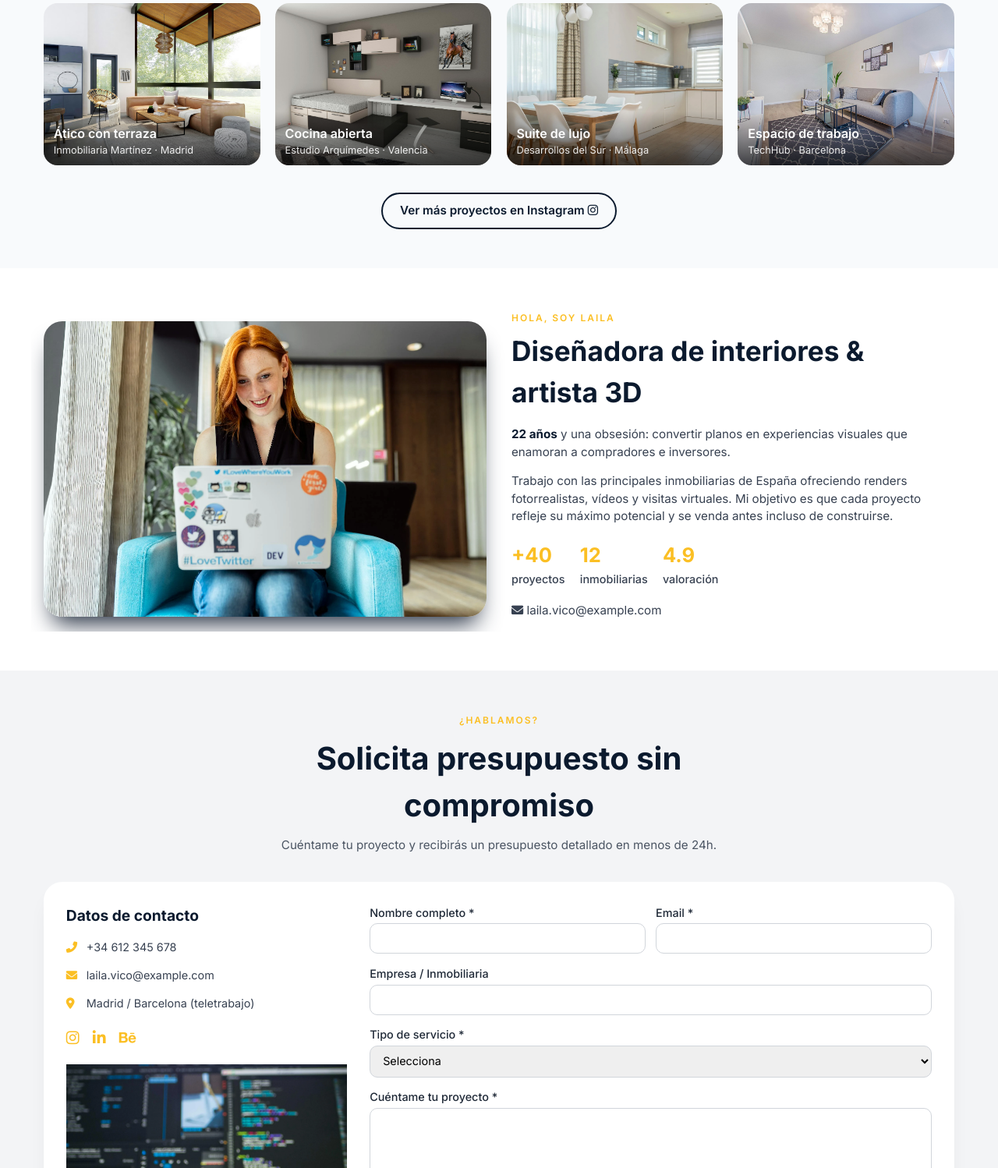
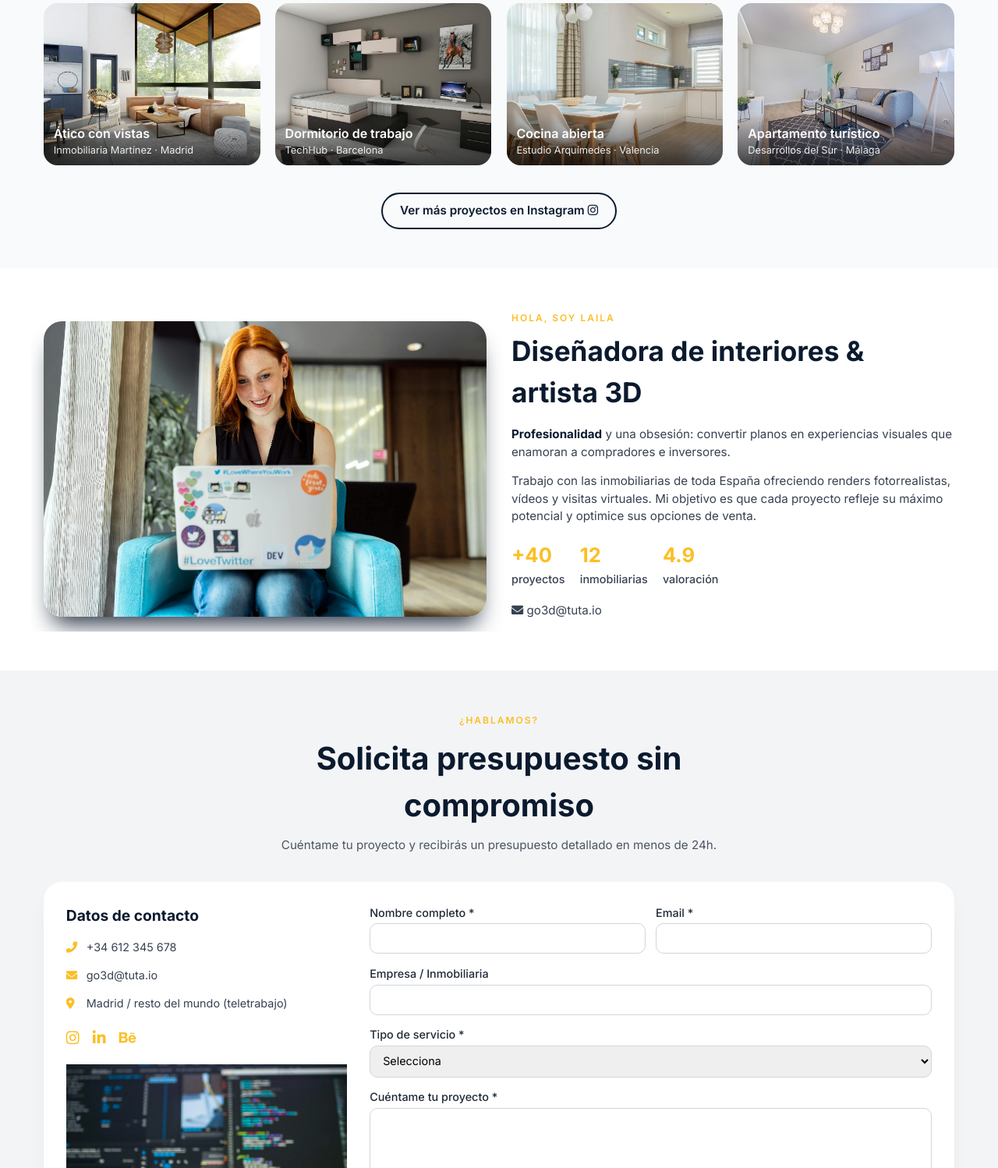
Before and after one commit to lailavico/go3d, a plain HTML site: page index.html in a window 1280 px wide. Shown: the part 1325-2823 px from the top of the page at 78% size. Drawn offline with Linux system fonts and the light colour scheme.

Commit message:
pictures updated

```diff
--- a/index.html
+++ b/index.html
@@ -94,29 +94,29 @@
         <div class="proyecto-item">
           <img src="images/proyecto1.jpg" alt="Salón moderno" onerror="this.src='https://placehold.co/600x400/1e293b/facc15?text=Salón+Minimalista'">
           <div class="proyecto-info">
-            <h3>Ático con terraza</h3>
+            <h3>Ático con vistas</h3>
             <p>Inmobiliaria Martínez · Madrid</p>
           </div>
         </div>
         <div class="proyecto-item">
           <img src="images/proyecto2.jpg" alt="Cocina" onerror="this.src='https://placehold.co/600x400/2d3a4a/facc15?text=Cocina+Nórdica'">
           <div class="proyecto-info">
+            <h3>Dormitorio de trabajo</h3>
+            <p>TechHub · Barcelona</p>
+          </div>
+        </div>
+        <div class="proyecto-item">
+          <img src="images/proyecto3.jpg" alt="Dormitorio" onerror="this.src='https://placehold.co/600x400/1e293b/facc15?text=Dormitorio+Principal'">
+          <div class="proyecto-info">
             <h3>Cocina abierta</h3>
             <p>Estudio Arquímedes · Valencia</p>
           </div>
         </div>
         <div class="proyecto-item">
-          <img src="images/proyecto3.jpg" alt="Dormitorio" onerror="this.src='https://placehold.co/600x400/1e293b/facc15?text=Dormitorio+Principal'">
-          <div class="proyecto-info">
-            <h3>Suite de lujo</h3>
-            <p>Desarrollos del Sur · Málaga</p>
-          </div>
-        </div>
-        <div class="proyecto-item">
           <img src="images/proyecto4.jpg" alt="Oficina" onerror="this.src='https://placehold.co/600x400/2d3a4a/facc15?text=Oficina+Corporativa'">
           <div class="proyecto-info">
-            <h3>Espacio de trabajo</h3>
-            <p>TechHub · Barcelona</p>
+            <h3>Apartamento turístico</h3>
+            <p>Desarrollos del Sur · Málaga</p>
           </div>
         </div>
       </div>
@@ -135,14 +135,14 @@
       <div class="sobre-mi-texto">
         <span class="section-subtitle">HOLA, SOY LAILA</span>
         <h2>Diseñadora de interiores & artista 3D</h2>
-        <p><strong>22 años</strong> y una obsesión: convertir planos en experiencias visuales que enamoran a compradores e inversores.</p>
-        <p>Trabajo con las principales inmobiliarias de España ofreciendo renders fotorrealistas, vídeos y visitas virtuales. Mi objetivo es que cada proyecto refleje su máximo potencial y se venda antes incluso de construirse.</p>
+        <p><strong>Profesionalidad</strong> y una obsesión: convertir planos en experiencias visuales que enamoran a compradores e inversores.</p>
+        <p>Trabajo con las inmobiliarias de toda España ofreciendo renders fotorrealistas, vídeos y visitas virtuales. Mi objetivo es que cada proyecto refleje su máximo potencial y optimice sus opciones de venta.</p>
         <div class="sobre-mi-stats">
           <div><span>+40</span> proyectos</div>
           <div><span>12</span> inmobiliarias</div>
           <div><span>4.9</span> valoración</div>
         </div>
-        <p><i class="fas fa-envelope"></i> laila.vico@example.com</p>
+        <p><i class="fas fa-envelope"></i> go3d@tuta.io</p>
       </div>
     </div>
   </section>
@@ -160,8 +160,8 @@
           <h3>Datos de contacto</h3>
           <ul>
             <li><i class="fas fa-phone-alt"></i> +34 612 345 678</li>
-            <li><i class="fas fa-envelope"></i> laila.vico@example.com</li>
-            <li><i class="fas fa-map-marker-alt"></i> Madrid / Barcelona (teletrabajo)</li>
+            <li><i class="fas fa-envelope"></i> go3d@tuta.io</li>
+            <li><i class="fas fa-map-marker-alt"></i> Madrid / resto del mundo (teletrabajo)</li>
           </ul>
           <div class="redes">
             <a href="#"><i class="fab fa-instagram"></i></a>
--- a/script.js
+++ b/script.js
@@ -179,5 +179,5 @@ document.addEventListener('DOMContentLoaded', function() {
     });
   });
 
-  console.log('✅ Página optimizada para Pixel 7a y móviles - Laila Vico 3D');
+  console.log('✅ Página optimizada para móviles - Laila Vico 3D');
 });
```
